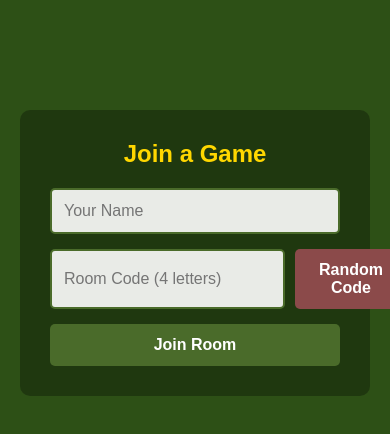
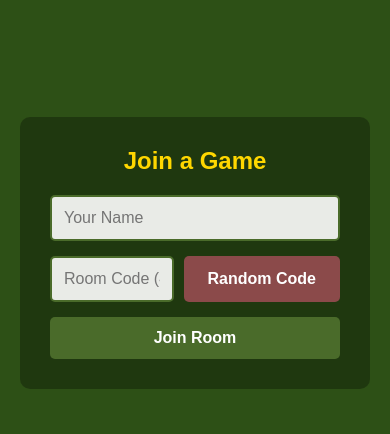
Before and after one commit to cthulahoops/ttcg, a React (Vite) app: page / in a window 390 px wide. Shown: the top 434 px of the page. Built offline with nearby package versions, Linux system fonts and the light colour scheme; no server answers.

Commit message:
Fix room form button overflow on mobile
- Add flex-wrap to join-room-group to allow wrapping on narrow screens
- Add min-width: 0 to input for proper shrinking
- Add flex-shrink: 0 and white-space: nowrap to prevent button text overflow

```diff
--- a/client/game.css
+++ b/client/game.css
@@ -545,10 +545,17 @@ button:hover {
 .join-room-group {
   display: flex;
   gap: 10px;
+  flex-wrap: wrap;
 }
 
 .join-room-group input {
   flex: 1;
+  min-width: 0;
+}
+
+.join-room-group .secondary-btn {
+  flex-shrink: 0;
+  white-space: nowrap;
 }
 
 .primary-btn,
```
